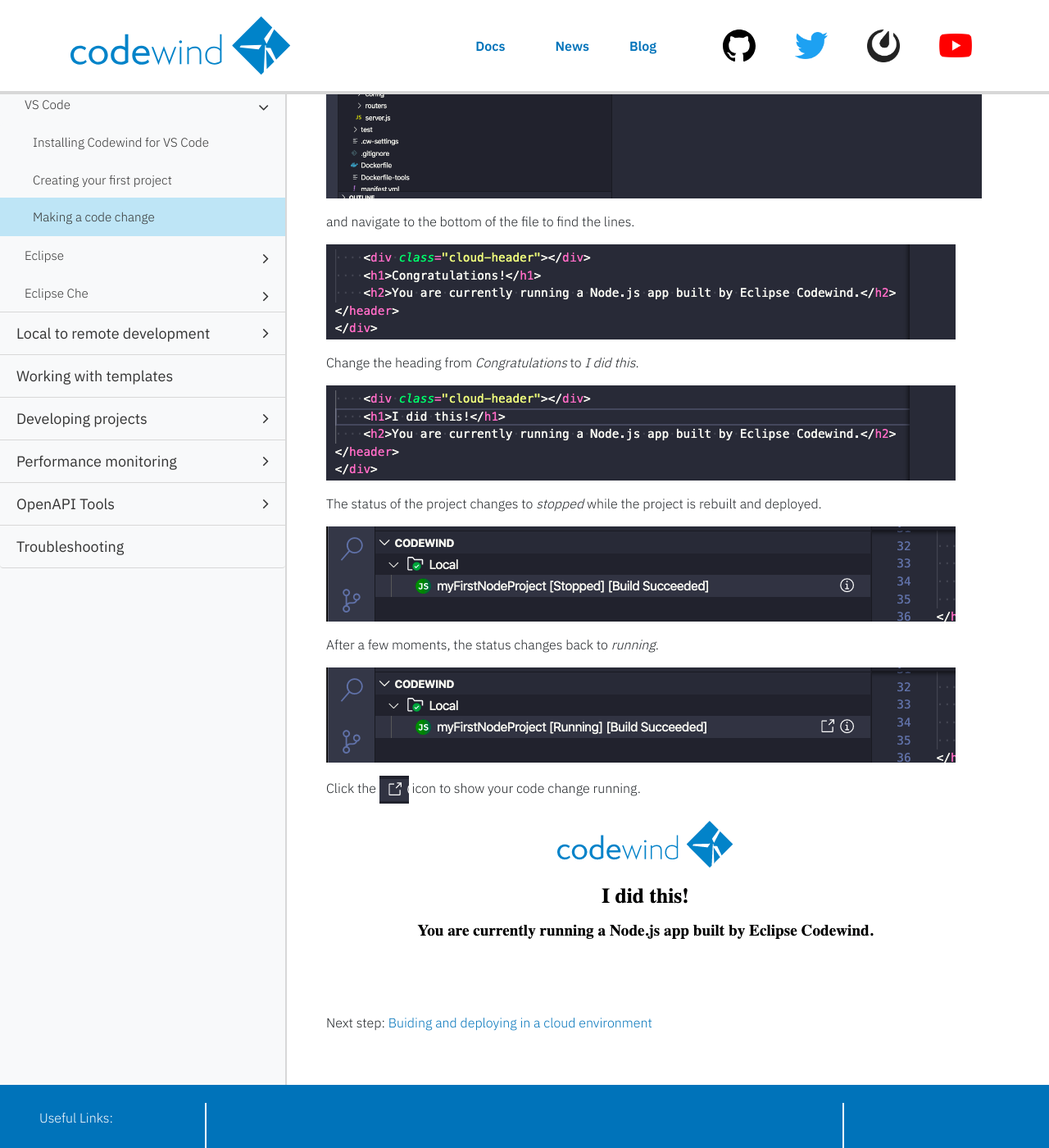
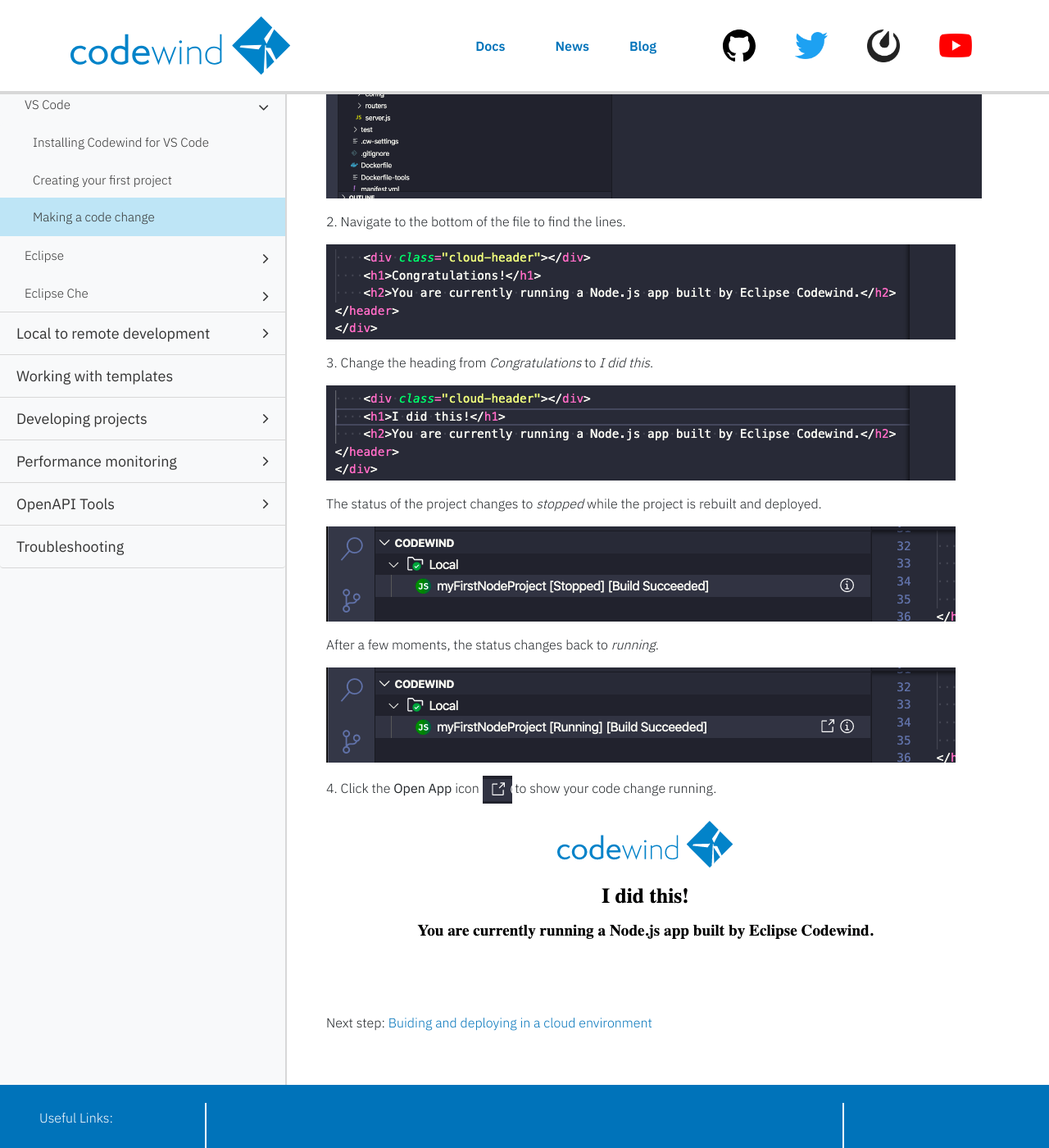
Before and after one commit to eclipse-archived/codewind-docs, a Jekyll site: the page built from docs/_documentations/vsc-codechange.md, in a window 1280 px wide and 1400 px high, scrolled down 574 px. Shown: the whole window at 82% size. Built offline with Jekyll 4.4.1, drawn with Linux system fonts in a browser that asks for light colours; nearby versions of some CDN libraries; comment, search, counter and statistics services are not loaded; some of the changed text lies outside the part shown.

Commit message:
numbered instructions and sentence construction
Signed-off-by: Jacob Berger <jacob.berger@ibm.com>

```diff
--- a/docs/_documentations/vsc-codechange.md
+++ b/docs/_documentations/vsc-codechange.md
@@ -15,15 +15,15 @@ Codewind automatically builds and redeploys your application whenever you make a
 
 To see this feature in action, make a change to the getting started example.
 
-Edit the index.html file
+1\. Edit the index.html file.
 
 ![](dist/images/vsc-codechange.png){:width="800px"}
 
-and navigate to the bottom of the file to find the lines.
+2\. Navigate to the bottom of the file to find the lines.
 
 ![](dist/images/vsc-codeline.png)
 
-Change the heading from *Congratulations* to *I did this*.
+3\. Change the heading from *Congratulations* to *I did this*.
 
 ![](dist/images/vsc-ididthis.png)
 
@@ -35,9 +35,9 @@ After a few moments, the status changes back to *running*.
 
 ![](dist/images/vsc-buildrunning.png)
 
-Click the
+4\. Click the **Open App** icon
 ![](dist/images/launchicon.png)
-icon to show your code change running.
+to show your code change running.
 
 ![](dist/images/vsc-screenchanged.png)
 
```
